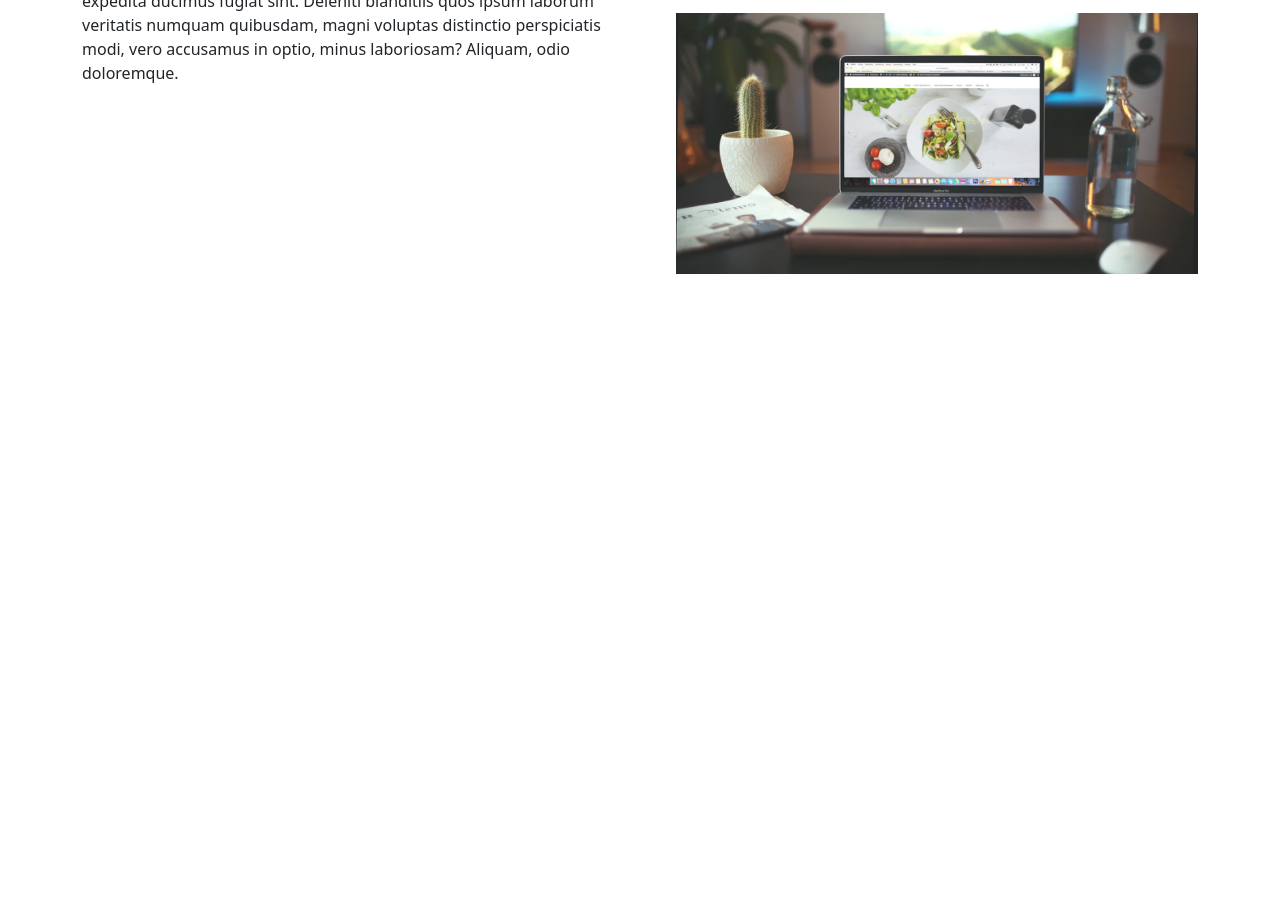
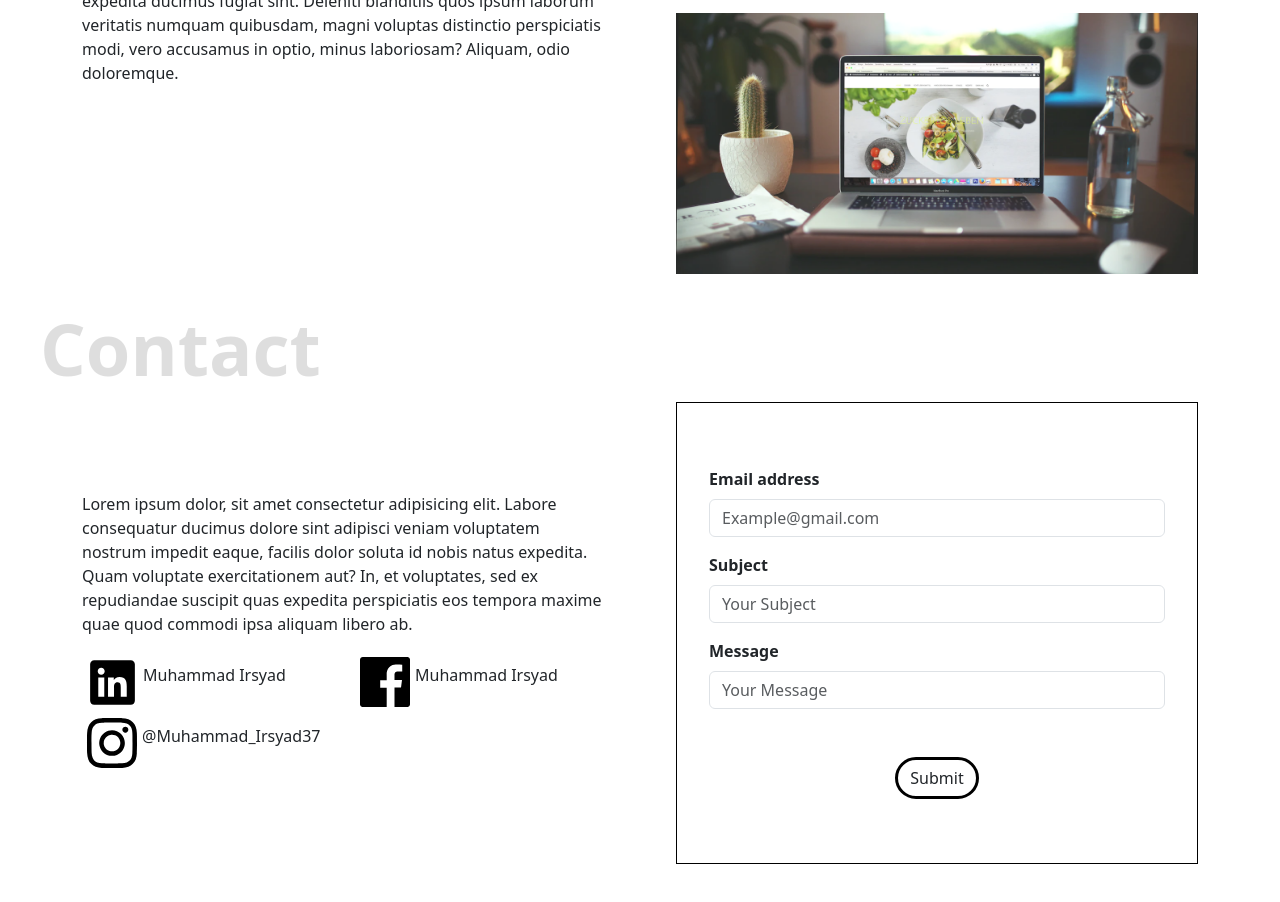
Before and after one commit to MuhammadIrsyad95/Portfolio, a plain HTML site: page index.html in a window 1280 px wide. Shown: the part 1489-2391 px from the top of the page. Before the commit the page ends 1763 px from the top, so only its background shows below. Drawn offline with nearby package versions, Linux system fonts and the light colour scheme.

Commit message:
add contact

```diff
--- a/index.html
+++ b/index.html
@@ -53,7 +53,7 @@
           <h3 class="fw-semibold">Hi! I am</h3>
           <h1 class="fw-bold">Muhammad Irsyad</h1>
           <p>I am Junior Frontend Developer Based in Indonesia</p>
-          <a class="btn button" href="images/potrait.png" download>Resume</a>
+          <a class="btn button" href="images/FOTO IRSYAD OKE.png" download>Resume</a>
         </div>
         <div class="col-4">
           <img src="images/FOTO IRSYAD OKE.png" alt="potrait" />
@@ -120,6 +120,47 @@
             </div>
         </div>
     </section>
+    <section id="contact" class="contact container" onsubmit="onFormSubmit(event)">
+        <div class="row d-flex align-items-center gap-5">
+            <div class="col">
+                <p>Lorem ipsum dolor, sit amet consectetur adipisicing elit. Labore consequatur ducimus dolore sint adipisci veniam voluptatem nostrum impedit eaque, facilis dolor soluta id nobis natus expedita. Quam voluptate exercitationem aut? In, et voluptates, sed ex repudiandae suscipit quas expedita perspiciatis eos tempora maxime quae quod commodi ipsa aliquam libero ab.</p>
+                <div class="row">
+                    <div class="col d-flex align-items-center">
+                        <img src="images/LINKEDIN LOGO.svg" alt="linkedin">
+                        <p>Muhammad Irsyad</p>
+                    </div>
+                    <div class="col d-flex align-items-center">
+                        <img src="images/Facebook.svg" alt="Facebook">
+                        <p>Muhammad Irsyad</p>
+                    </div>
+                    <div class="col d-flex align-items-center">
+                        <img src="images/Instagram.svg" alt="Instagram">
+                        <p>@Muhammad_Irsyad37</p>
+                    </div>
+
+                </div>
+            </div>
+            <div class="col">
+                <form class="contact-form">
+                    <div class="mb-3">
+                      <label for="inp_email" class="form-label">Email address</label>
+                      <input type="email" class="form-control" id="inp_email" placeholder="Example@gmail.com" required>
+                     </div>
+                    <div class="mb-3">
+                      <label for="inp_subject" class="form-label">Subject</label>
+                      <input type="text" class="form-control" id="inp_subject"placeholder="Your Subject"required>
+                    </div>
+                    <div class="mb-3">
+                        <label for="inp_message" class="form-label">Message</label>
+                        <input type="text" class="form-control" id="inp_message"placeholder="Your Message"required>
+                    </div>
+                    <div class="d-flex justify-content-center mt-5">
+                        <button type="submit" class="btn button">Submit</button>
+                    </div>
+                  </form>
+            </div>
+        </div>
+    </section>
     <script
       src="https://cdn.jsdelivr.net/npm/@popperjs/core@2.11.6/dist/umd/popper.min.js"
       integrity="sha384-oBqDVmMz9ATKxIep9tiCxS/Z9fNfEXiDAYTujMAeBAsjFuCZSmKbSSUnQlmh/jp3"
--- a/main.js
+++ b/main.js
@@ -11,3 +11,22 @@ function toggleDetail(e) {
   const detail = $(item).children(".about-exp-item-detail");
   $(detail).slideToggle();
 }
+function onFormSubmit(e) {
+  e.preventDefault();
+  const email = $("#inp_email");
+  const Subject = $("#inp_Subject");
+  const Message = $("#inp_Message");
+
+  if (!$(email).val()) {
+    alert("Email is required");
+  } else if (!$(subject).val()) {
+    alert("Subject is required");
+  } else if (!$(massage).val()) {
+    alert("Massage is required");
+  } else {
+    $(email).val("");
+    $(subject).val("");
+    $(massage).val("");
+    alert("Form Submitted");
+  }
+}
--- a/style.css
+++ b/style.css
@@ -101,6 +101,19 @@ section::before {
 #work-3:hover::after {
   content: "Web Project";
 }
+.contact {
+  padding-bottom: 128px;
+}
+.contact::before {
+  content: "Contact";
+}
+.contact-form {
+  border: 1px solid black;
+  padding: 64px 32px;
+}
+.form-label {
+  font-weight: 700;
+}
 @keyframes upDown {
   0% {
     transform: translateY(0);
```
Also changed, not shown: images/Facebook.svg (added), images/Instagram.svg (added), images/LINKEDIN LOGO.svg (added), images/Twitter.svg (added).
